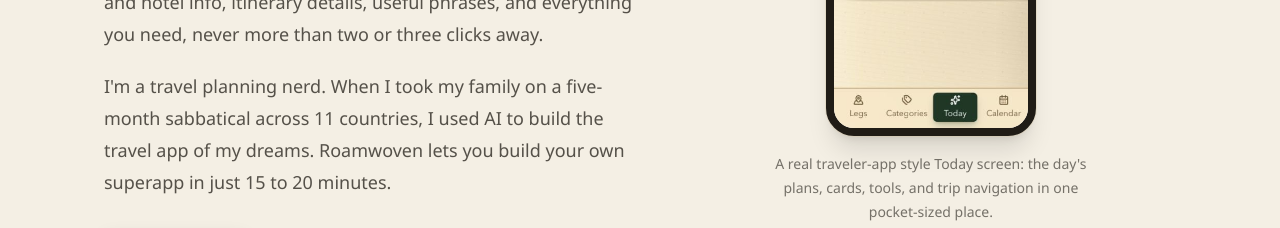
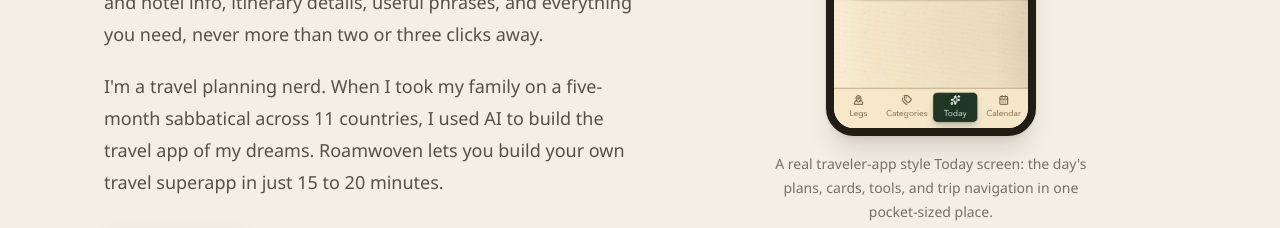
Before and after one commit to slamerow/roamwoven, a Next.js app: page / in a window 1280 px wide. Shown: the part 447-675 px from the top of the page. Built offline with nearby package versions, Linux system fonts and the light colour scheme.

Commit message:
Update homepage travel superapp copy

```diff
--- a/app/page.tsx
+++ b/app/page.tsx
@@ -116,8 +116,8 @@
           <p className="mt-5 max-w-2xl text-lg leading-8 text-ink/75">
             I&apos;m a travel planning nerd. When I took my family on a five-month
             sabbatical across 11 countries, I used AI to build the travel app
-            of my dreams. Roamwoven lets you build your own superapp in just 15
-            to 20 minutes.
+            of my dreams. Roamwoven lets you build your own travel superapp in
+            just 15 to 20 minutes.
           </p>
           <div className="mt-8 flex flex-wrap gap-3">
             <Link
```
